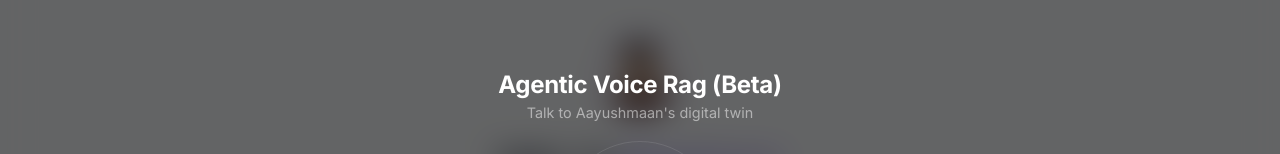
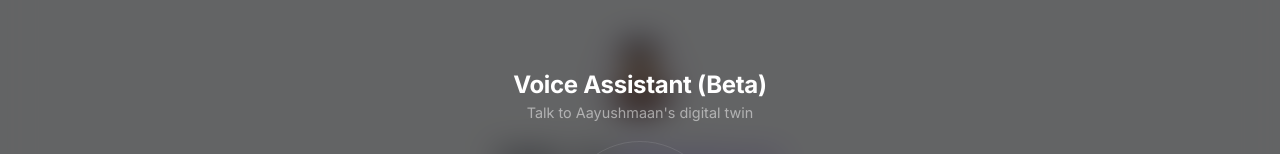
Before and after one commit to aayushmaanhooda/aayushmaanBot, a React (Vite) app in the folder frontend/: page / in a window 1280 px wide. Both pictures are taken after a click on the button "BETA". Shown: the part 121-275 px from the top of the page. Built offline with nearby package versions, Linux system fonts and the light colour scheme.

Commit message:
updated voice page text

```diff
--- a/frontend/src/components/VoiceModal.jsx
+++ b/frontend/src/components/VoiceModal.jsx
@@ -165,7 +165,7 @@ export default function VoiceModal({ onClose }) {
 
       <div className={styles.container}>
         <div className={styles.header}>
-          <h2 className={styles.title}>Agentic Voice Rag (Beta)</h2>
+          <h2 className={styles.title}>Voice Assistant (Beta)</h2>
           <p className={styles.subtitle}>Talk to Aayushmaan's digital twin</p>
         </div>
 
```
